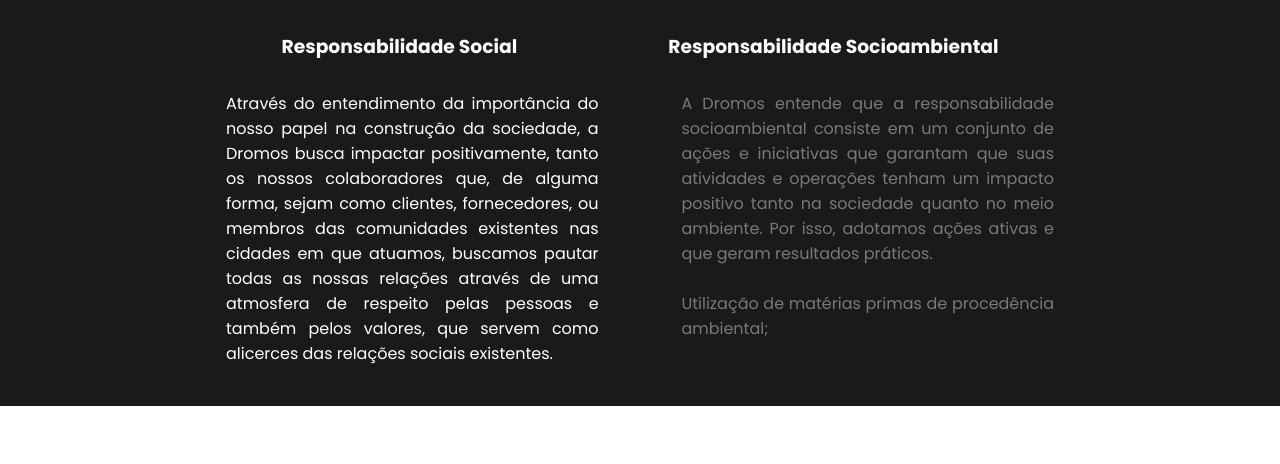
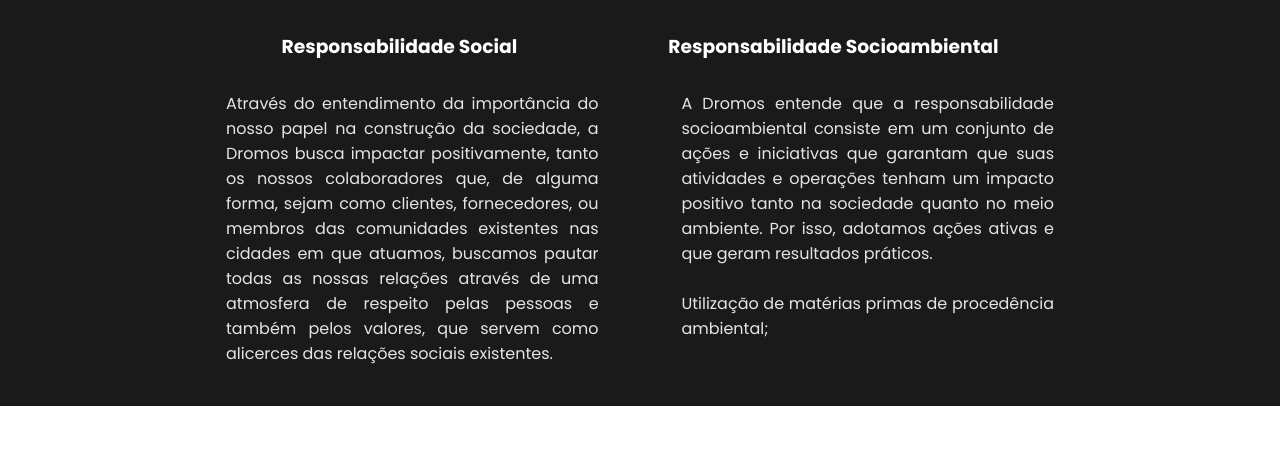
Before and after one commit to paolarosa/projetoCastilho, a plain HTML site: page index.html in a window 1280 px wide. Shown: the part 999-1463 px from the top of the page. Drawn offline with Linux system fonts and the light colour scheme.

Commit message:
style: changing font color

```diff
--- a/style.css
+++ b/style.css
@@ -208,7 +208,7 @@
 .socialResponsibility,
 .socialenviromentResponsibility {
     width: 45%;
-    color: white;
+    color: #e5e5e5;
     margin: 20px 0;
 }
 
@@ -217,12 +217,12 @@
 }
 
 .socialResponsibility p {
-    color: white;
+    color: #e5e5e5;
 
 }
 
 .socialenviromentResponsibility p {
-    color: #797979;
+    color: #e5e5e5;
     margin-bottom: 25px;
 }
 
```
